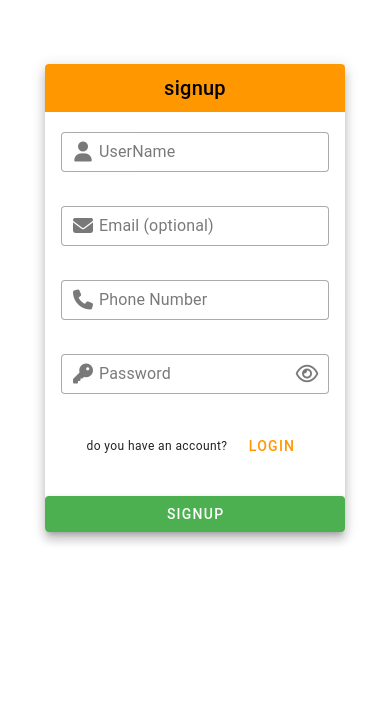
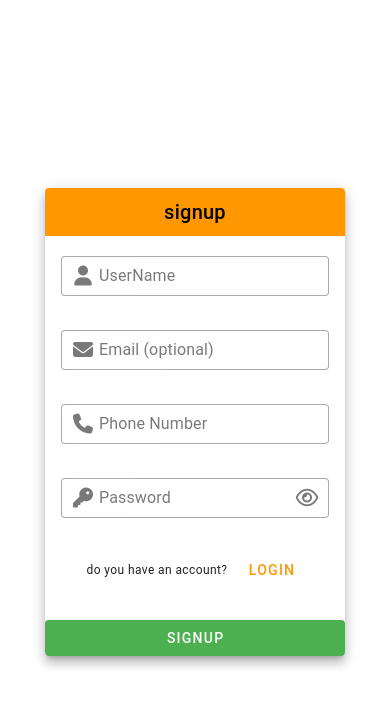
Before and after one commit to Nimakhdb13/panel, a Vue app: page / in a window 390 px wide. Shown: the top 706 px of the page. Built offline with nearby package versions, Linux system fonts and the light colour scheme.

Commit message:
make responsive index page better

```diff
--- a/src/pages/index.vue
+++ b/src/pages/index.vue
@@ -1,5 +1,5 @@
 <template>
-  <div :class="$vuetify.display.mobile ? 'mt-16' : 'align-center f-h-p'" class="d-flex justify-center  f-w">
+  <div class="h-screen d-flex align-center justify-center  f-w">
     <flipperCard />
   </div>
 </template>
```
